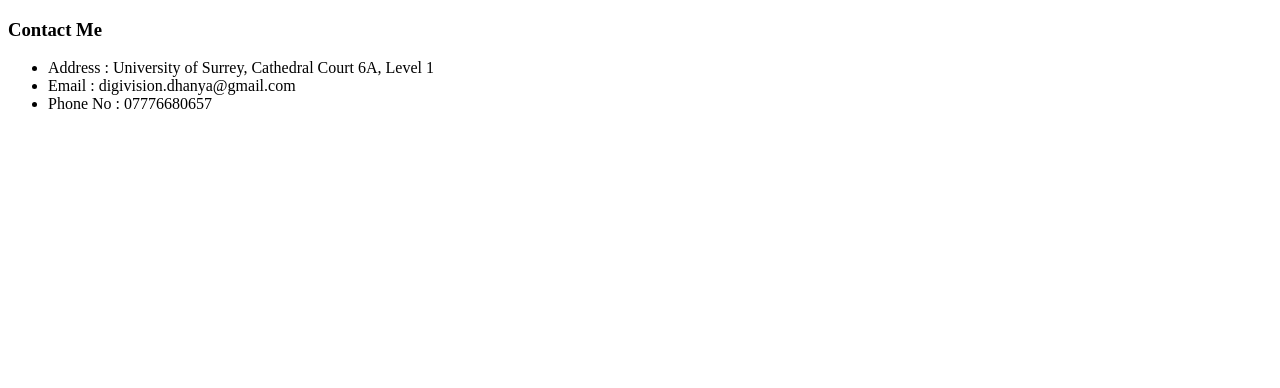
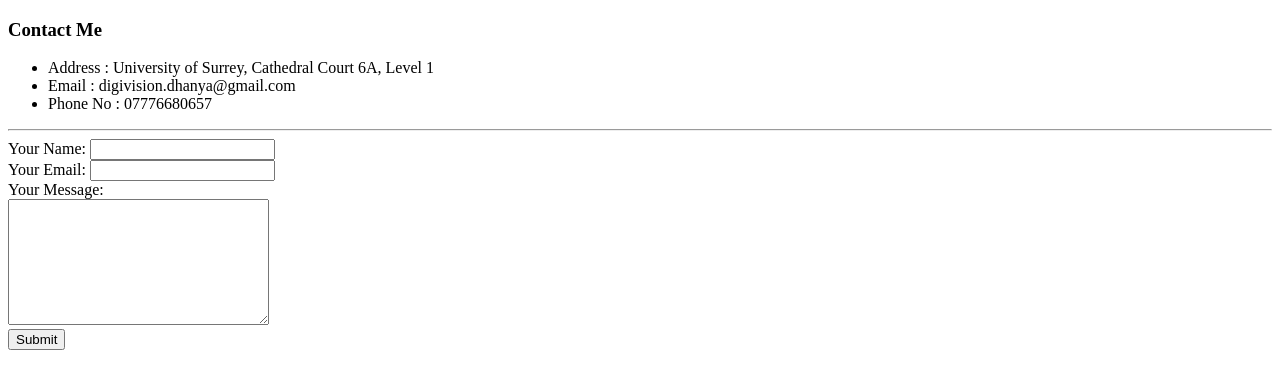
Before and after one commit to dhanyar21/CV, a plain HTML site: page Contact.html in a window 1280 px wide. Drawn offline with Linux system fonts and the light colour scheme.

Commit message:
Project 1 Initial doc

```diff
--- a/Contact.html
+++ b/Contact.html
@@ -14,6 +14,17 @@
     <li>Email : digivision.dhanya@gmail.com</li>
     <li>Phone No : 07776680657</li>
   </ul>
+<hr>
+  <form action="mailto:digivision.dhanya@gmail.com" method="post" enctype="text/plain">
+    <label>Your Name: </label>
+    <input type="Name" name="Your Name" value=""><br>
+    <label> Your Email: </label>
+    <input type="Email" name="Your Email" value=""><br>
+    <label>Your Message: </label><br>
+    <textarea name="Message" rows="8" cols="30"></textarea><br>
+    <input type="Submit" name="" "">
+
+  </form>
 </body>
 
 </html>
```
Also changed, not shown: index.html (+6 -5 lines).
